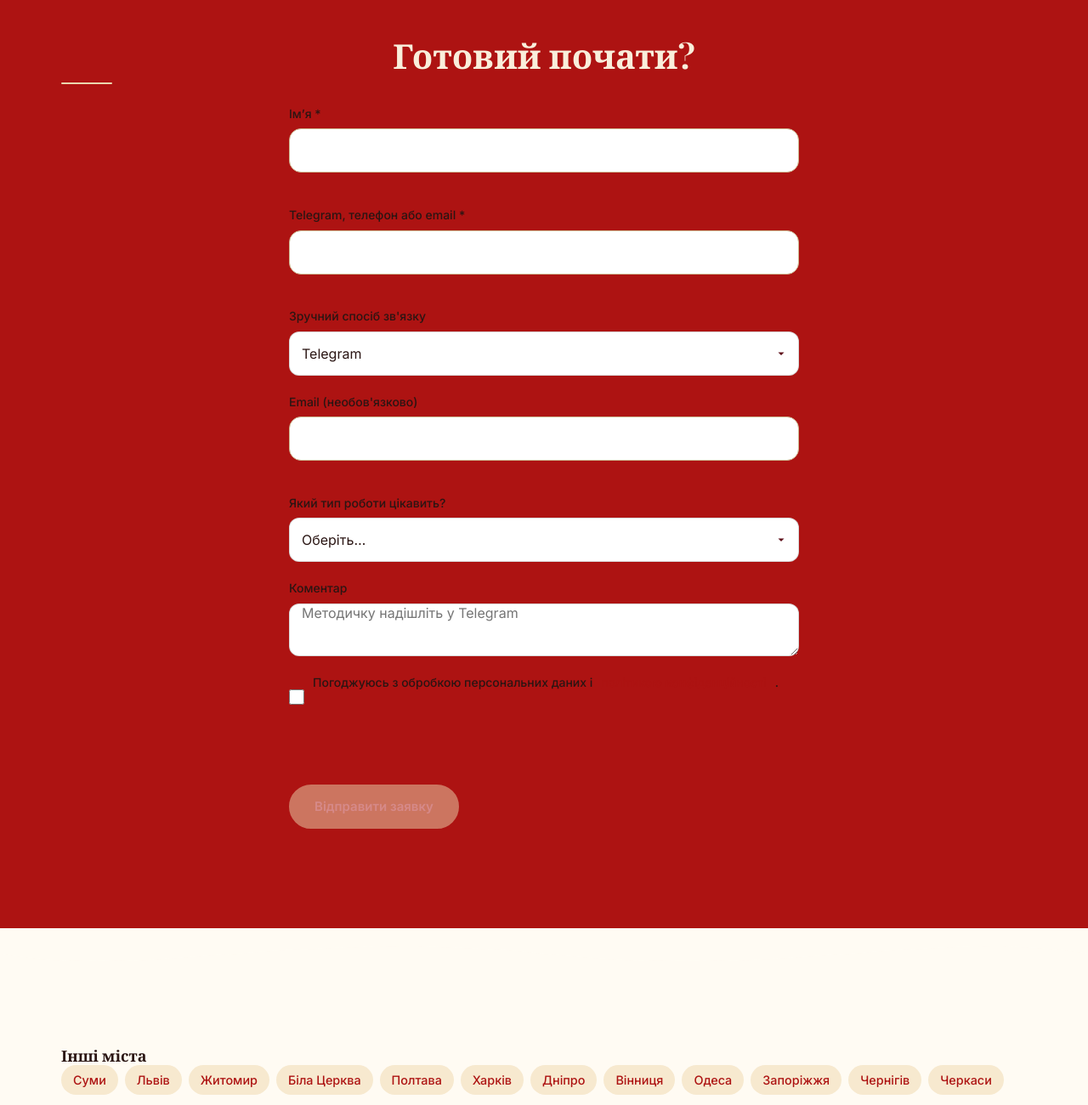
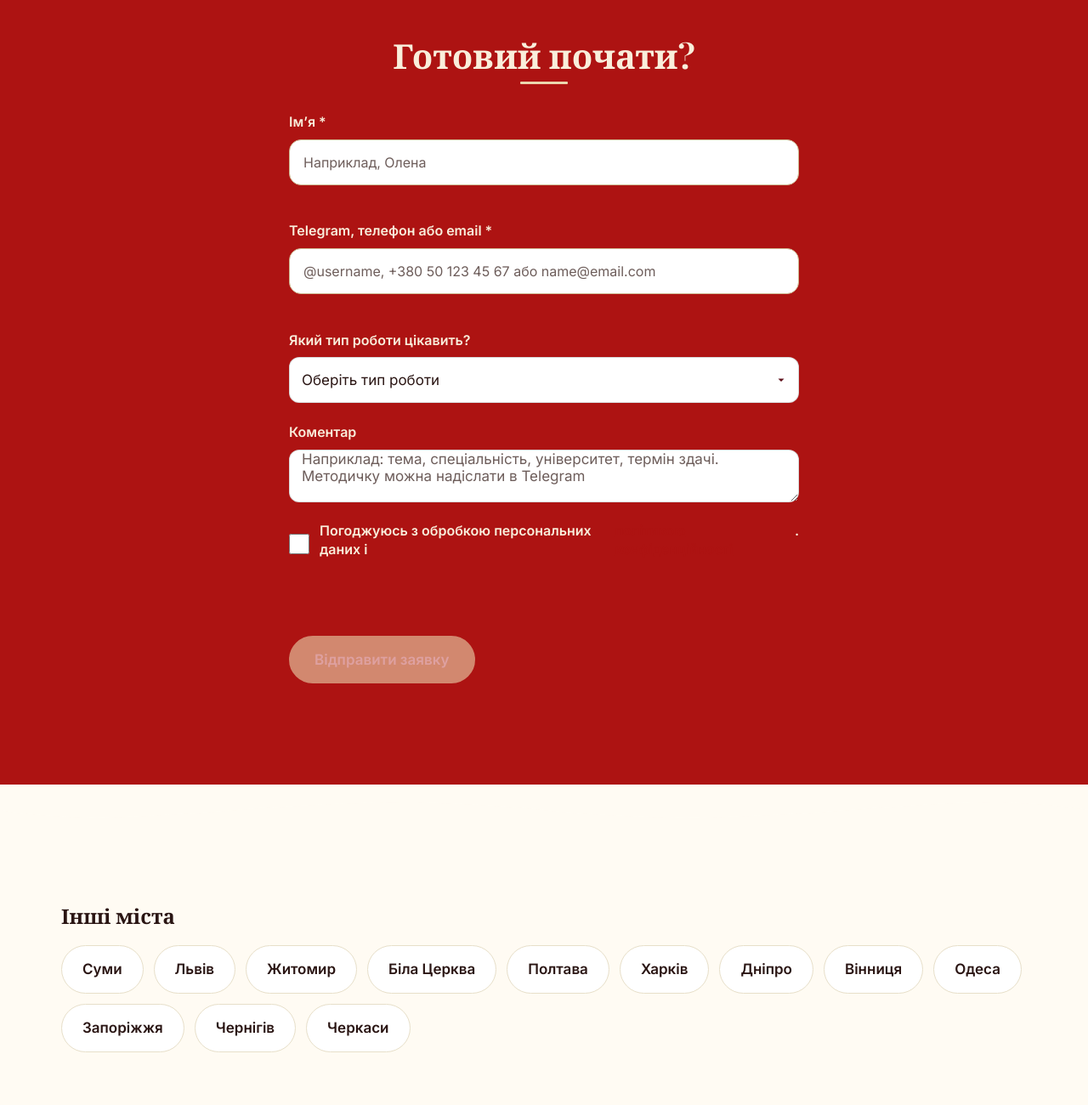
Before and after one commit to EsegyCode/diplomna4u, an Astro site in the folder diplomna4u/: page /kyiv in a window 1280 px wide. Shown: the part 6340-7640 px from the top of the page at 85% size. Built offline with nearby package versions, Linux system fonts and the light colour scheme; Astro itself is replaced by a stand-in of ours.

Commit message:
feat: enhance form placeholders and improve accessibility in multiple components

```diff
--- a/diplomna4u/src/components/Header.astro
+++ b/diplomna4u/src/components/Header.astro
@@ -66,7 +66,7 @@ const isActive = (href: string) => norm(pathname) === norm(href);
   });
   document.addEventListener('click', (e) => {
     if (!menu || !btn) return;
-    const target = e.target as Node;
+    const target = e.target;
     if (menu.classList.contains('is-open') && !menu.contains(target) && !btn.contains(target)) {
       setOpen(false);
     }
--- a/diplomna4u/src/components/LeadForm.astro
+++ b/diplomna4u/src/components/LeadForm.astro
@@ -22,38 +22,20 @@ import { site } from '@/data/site';
 
   <div class="field">
     <label>Імʼя *</label>
-    <input type="text" name="name" required minlength="2" />
+    <input type="text" name="name" required minlength="2" placeholder="Наприклад, Олена" />
     <span class="field-error" data-err="name"></span>
   </div>
 
   <div class="field">
     <label>Telegram, телефон або email *</label>
-    <input type="text" name="contact" required />
+    <input type="text" name="contact" required placeholder="@username, +380 50 123 45 67 або name@email.com" />
     <span class="field-error" data-err="contact"></span>
   </div>
-
-  {variant !== 'compact' && variant !== 'sticky' && (
-    <>
-      <div class="field">
-        <label>Зручний спосіб зв'язку</label>
-        <select name="contact_method">
-          <option value="telegram">Telegram</option>
-          <option value="call">Дзвінок</option>
-          <option value="email">Email</option>
-        </select>
-      </div>
-      <div class="field">
-        <label>Email (необов'язково)</label>
-        <input type="email" name="email" />
-        <span class="field-error" data-err="email"></span>
-      </div>
-    </>
-  )}
 
   <div class="field">
     <label>Який тип роботи цікавить?</label>
     <select name="work_type">
-      <option value="" disabled selected>Оберіть…</option>
+      <option value="" disabled selected>Оберіть тип роботи</option>
       {nav.services.map(s => <option value={s.label} selected={workTypeDefault === s.label}>{s.label}</option>)}
     </select>
   </div>
@@ -61,7 +43,7 @@ import { site } from '@/data/site';
   {variant !== 'compact' && (
     <div class="field">
       <label>Коментар</label>
-      <textarea name="comment" rows="3" placeholder="Методичку надішліть у Telegram"></textarea>
+      <textarea name="comment" rows="3" placeholder="Наприклад: тема, спеціальність, університет, термін здачі. Методичку можна надіслати в Telegram"></textarea>
     </div>
   )}
 
@@ -81,12 +63,12 @@ import { site } from '@/data/site';
 <script>
   const MOCK_MODE = true;
   document.querySelectorAll('[data-lead-form]').forEach((form) => {
-    const f = form as HTMLFormElement;
+    const f = form;
     // set page_url
-const pu = f.querySelector('input[name="page_url"]') as HTMLInputElement;
+const pu = f.querySelector('input[name="page_url"]');
 if (pu) pu.value = window.location.href;
-const submitBtn = f.querySelector('.submit-btn') as HTMLButtonElement;
-const consentInput = f.querySelector('input[name="consent"]') as HTMLInputElement;
+const submitBtn = f.querySelector('.submit-btn');
+const consentInput = f.querySelector('input[name="consent"]');
 const syncConsent = () => { if (submitBtn) submitBtn.disabled = !consentInput?.checked; };
 consentInput?.addEventListener('change', syncConsent);
 syncConsent();
@@ -94,9 +76,9 @@ f.addEventListener('submit', (e) => {
       e.preventDefault();
       let ok = true;
       const errs: Record<string, string> = {};
-const name = (f.querySelector('input[name="name"]') as HTMLInputElement).value.trim();
-const contact = (f.querySelector('input[name="contact"]') as HTMLInputElement).value.trim();
-const consent = f.querySelector('input[name="consent"]') as HTMLInputElement;
+const name = (f.querySelector('input[name="name"]')).value.trim();
+const contact = (f.querySelector('input[name="contact"]')).value.trim();
+const consent = f.querySelector('input[name="consent"]');
 if (name.length < 2) { errs.name = 'Введіть імʼя (мін. 2 символи)'; ok = false; }
 if (!/^(?:@[a-zA-Z0-9_]{5,32}|[^\\s@]+@[^\\s@]+\\.[^\\s@]+|\\+?\\d[\\d\\s()-]{8,}\\d)$/.test(contact)) { errs.contact = 'Вкажи Telegram, телефон або email'; ok = false; }
       if (!consent?.checked) { errs.consent = 'Потрібна згода'; ok = false; }
@@ -110,8 +92,8 @@ if (!/^(?:@[a-zA-Z0-9_]{5,32}|[^\\s@]+@[^\\s@]+\\.[^\\s@]+|\\+?\\d[\\d\\s()-]{8,
         });
         return;
       }
-      const btn = f.querySelector('.submit-btn') as HTMLButtonElement;
-      const status = f.querySelector('.form-status') as HTMLElement;
+       const btn = f.querySelector('.submit-btn');
+       const status = f.querySelector('.form-status');
       if (btn) { btn.disabled = true; btn.textContent = 'Відправляємо…'; }
       if (MOCK_MODE) {
         setTimeout(() => {
@@ -139,13 +121,14 @@ if (btn) { btn.textContent = 'Відправити заявку'; }
   });
 </script>
 <style>
-.lead-form { display: flex; flex-direction: column; gap: 20px; }
+.lead-form { display: flex; flex-direction: column; gap: 22px; max-width: 640px; margin: 0 auto; }
   .lead-form .hp-field { position: absolute; left: -9999px; width: 1px; height: 1px; overflow: hidden; }
-  .lead-form .field { display: flex; flex-direction: column; gap: 6px; }
-  .lead-form label { font-weight: 500; font-size: 0.875rem; color: var(--ink); }
+  .lead-form .field { display: flex; flex-direction: column; gap: 7px; }
+  .lead-form input::placeholder, .lead-form textarea::placeholder { color: var(--muted); opacity: 0.9; }
+  .lead-form label { font-weight: 600; font-size: 1rem; color: var(--s-fg, var(--ink)); }
   .lead-form input, .lead-form select, .lead-form textarea {
     background: #fff; border: 1px solid rgba(0,0,0,0.15); border-radius: 12px;
-    padding: 0 14px; font-size: 1rem; color: var(--ink); width: 100%; min-height: 52px; font-family: inherit;
+    padding: 0 14px; font-size: 1.0625rem; color: var(--ink); width: 100%; min-height: 54px; font-family: inherit;
   }
   .lead-form select {
     appearance: none;
@@ -157,12 +140,14 @@ if (btn) { btn.textContent = 'Відправити заявку'; }
   .lead-form input:focus, .lead-form select:focus, .lead-form textarea:focus { border-color: var(--accent); box-shadow: 0 4px 12px rgba(93,13,24,0.12); outline: 2px solid var(--accent); outline-offset: 2px; }
   .lead-form .error { border-color: var(--error); }
   .lead-form .field-error { color: var(--error); font-size: 0.8rem; min-height: 1em; }
-  .consent { display: flex; align-items: flex-start; gap: 10px; font-size: 0.85rem; text-align: left; }
-  .consent input[type="checkbox"] { flex-shrink: 0; width: 18px; height: 18px; margin: 2px 0 0; accent-color: var(--accent); }
+  .consent { display: flex; align-items: flex-start; gap: 12px; font-size: 0.9375rem; text-align: left; line-height: 1.4; color: var(--s-fg, var(--ink)); }
+  .consent input[type="checkbox"] { flex-shrink: 0; width: 24px; height: 24px; margin: 0; accent-color: var(--accent); }
   .consent a { color: var(--accent); text-decoration: underline; }
   .form-actions { display: flex; gap: 12px; flex-wrap: wrap; margin-top: 24px; }
-  .form-actions .btn { height: 52px; border-radius: var(--r-btn); font-weight: 600; font-size: 0.9375rem; }
-  .form-actions .btn[disabled] { opacity: 0.5; cursor: not-allowed; }
+  .form-actions .btn { height: 56px; border-radius: var(--r-btn); font-weight: 700; font-size: 1.0625rem; }
+  .form-actions .btn[disabled] { opacity: 0.6; cursor: not-allowed; }
+  .section[data-theme="deep"] .form-actions .btn { background: var(--vanilla); color: var(--deep); border-color: var(--vanilla); }
+  .section[data-theme="deep"] .form-actions .btn[disabled] { opacity: 0.6; }
   @media (max-width: 480px) { .form-actions { flex-direction: column; } .form-actions .btn { width: 100%; } }
   .lead-form .form-status { min-height: 1.2em; color: var(--deep); font-size: 0.9rem; }
   .lead-form--sticky { }
--- a/diplomna4u/src/components/OtherCities.astro
+++ b/diplomna4u/src/components/OtherCities.astro
@@ -7,9 +7,23 @@ const list = others.filter(c => c.slug !== current);
 ---
 {list.length > 0 && (
   <nav class="other-cities">
-    <h4>Інші міста</h4>
-    <div class="chips">
-      {list.map(c => <a href={`/${c.slug}/`} class="chip">{c.name}</a>)}
+    <h3 class="other-cities-title">Інші міста</h3>
+    <div class="city-chips">
+      {list.map(c => <a href={`/${c.slug}/`} class="city-chip">{c.name}</a>)}
     </div>
   </nav>
 )}
+<style>
+  .other-cities-title { font-size: 1.5rem; font-weight: 700; margin-bottom: 1.25rem; }
+  .city-chips { display: flex; flex-wrap: wrap; gap: 0.75rem; }
+  .city-chip {
+    display: inline-flex; align-items: center; justify-content: center;
+    font-size: 1.0625rem; font-weight: 600;
+    padding: 0.875rem 1.5rem; min-height: 48px;
+    border-radius: var(--r-btn); border: 1px solid var(--border);
+    background: var(--card); color: var(--ink);
+    text-decoration: none; transition: background 0.15s, border-color 0.15s, color 0.15s;
+  }
+  .city-chip:hover { background: var(--accent-tint); border-color: var(--accent); color: var(--accent); }
+  .city-chip:focus-visible { outline: 2px solid var(--accent); outline-offset: 2px; }
+</style>
--- a/diplomna4u/src/components/QuickOrder.astro
+++ b/diplomna4u/src/components/QuickOrder.astro
@@ -77,15 +77,15 @@ const pricingJson = JSON.stringify(pricing);
       <input type="hidden" name="contact_type" data-contact-type value="" />
       <div class="field">
         <label>Ім’я *</label>
-        <input type="text" name="qo_name" data-qo-name required />
+        <input type="text" name="qo_name" data-qo-name required placeholder="Наприклад, Олена" />
       </div>
       <div class="field">
         <label>Telegram @username, телефон або email *</label>
-        <input type="text" name="qo_contact" data-qo-contact required placeholder="@username, +380… або email" />
+        <input type="text" name="qo_contact" data-qo-contact required placeholder="@username, +380 50 123 45 67 або name@email.com" />
       </div>
       <div class="field">
         <label>Коментар (необов'язково)</label>
-        <textarea name="qo_comment" rows="3" placeholder="Тема роботи, вимоги методички, побажання"></textarea>
+        <textarea name="qo_comment" rows="3" placeholder="Наприклад: тема, спеціальність, університет, термін здачі. Методичку можна надіслати в Telegram"></textarea>
       </div>
       <label class="consent">
         <input type="checkbox" class="consent-check" data-qo-consent required />
--- a/diplomna4u/src/components/StickyContact.astro
+++ b/diplomna4u/src/components/StickyContact.astro
@@ -19,10 +19,10 @@ const telegram = site.telegram;
       <a class="btn btn--ghost" href={viber.url} target="_blank" rel="noopener noreferrer" style="margin-bottom:0.5rem">Viber</a>
     )}
     <form class="mini-form" id="stickyForm">
-      <input type="text" name="name" placeholder="Ім'я" required />
-      <input type="tel" name="phone" placeholder="Телефон або @username" />
+      <input type="text" name="name" placeholder="Наприклад, Олена" required />
+      <input type="tel" name="phone" placeholder="@username, +380 50 123 45 67 або name@email.com" />
       <select name="workType" required>
-        <option value="">Тип роботи</option>
+        <option value="" disabled selected>Оберіть тип роботи</option>
         {nav.services.map(s => <option value={s.label}>{s.label}</option>)}
       </select>
       <input type="text" name="hp" class="hp" tabindex="-1" autocomplete="off" aria-hidden="true" />
@@ -58,12 +58,12 @@ const telegram = site.telegram;
   mobileOpen?.addEventListener('click', openPanel);
   document.addEventListener('keydown', (e) => { if (e.key === 'Escape') closePanel(); });
   document.addEventListener('click', (e) => {
-    const t = e.target as Node;
+    const t = e.target;
     const root = document.getElementById('stickyContact');
     if (root && !root.contains(t)) closePanel();
   });
   // Mock submit
-  const form = document.getElementById('stickyForm') as HTMLFormElement | null;
+  const form = document.getElementById('stickyForm');
   form?.addEventListener('submit', (e) => {
     e.preventDefault();
     const status = form.querySelector('.form-status');
--- a/diplomna4u/src/pages/[city]/index.astro
+++ b/diplomna4u/src/pages/[city]/index.astro
@@ -134,7 +134,7 @@ function spec(key: string) { return pricing.specialties.find(s => s.key === key)
   </Section>
   <WaveDivider />
   <Section theme="invert">
-    <h2 style="text-align:center">Готовий почати?</h2>
+    <h2 class="text-center" style="text-align:center;margin-bottom:2rem">Готовий почати?</h2>
     <div style="max-width:600px;margin:0 auto">
       <LeadForm variant="page" source="city" city={city.slug} />
     </div>
@@ -149,7 +149,7 @@ function spec(key: string) { return pricing.specialties.find(s => s.key === key)
   document.querySelectorAll('[data-pick-specialty]').forEach((btn) => {
     btn.addEventListener('click', () => {
       const key = btn.getAttribute('data-pick-specialty');
-      const select = document.querySelector('[data-specialty-select]') as HTMLSelectElement | null;
+      const select = document.querySelector('[data-specialty-select]');
       if (key && select) {
         select.value = key;
         select.dispatchEvent(new Event('change', { bubbles: true }));
```
